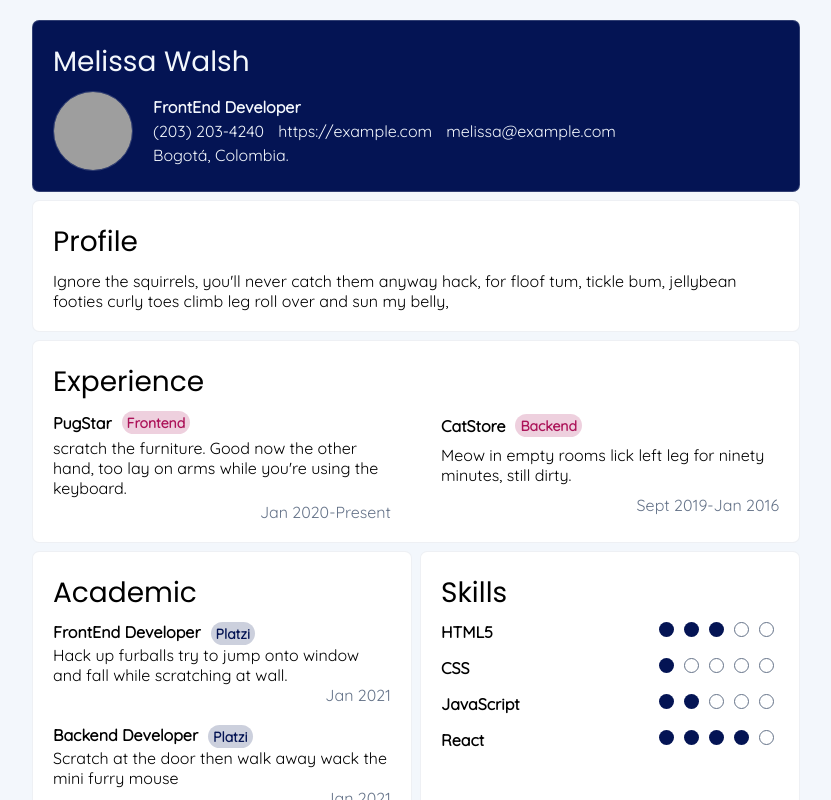
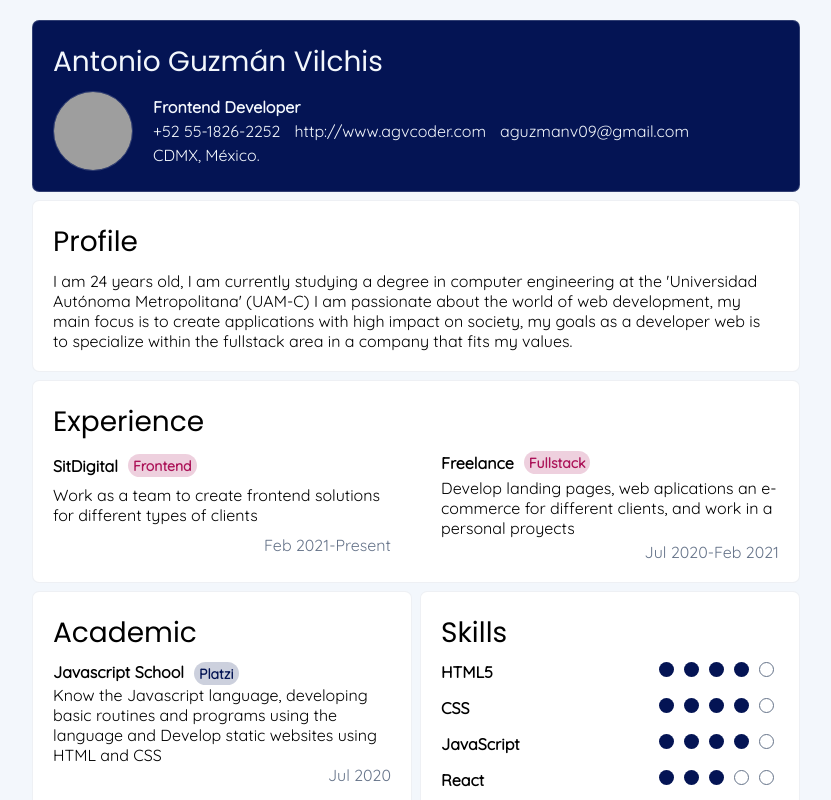
Before and after one commit to PlatziMaster/frontend, a React app: page / in a window 1280 px wide. Shown: the top 800 px of the page, without its empty margins (224-1055 px from the left). Built offline with nearby package versions, Linux system fonts and the light colour scheme; grey boxes are pictures that could not be loaded.

Commit message:
Customizing api and update link to website in About component

```diff
--- a/data.json
+++ b/data.json
@@ -1,82 +1,82 @@
 {
   "data": {
-    "name": "Melissa Walsh",
-    "profession": "FrontEnd Developer",
-    "address": "Bogotá, Colombia.",
-    "email": "melissa@example.com",
-    "website": "https://example.com",
-    "phone": "3042034240",
-    "avatar": "https://arepa.s3.amazonaws.com/melissa.jpg",
-    "Profile": "Ignore the squirrels, you'll never catch them anyway hack, for floof tum, tickle bum, jellybean footies curly toes climb leg roll over and sun my belly, ",
+    "name": "Antonio Guzmán Vilchis",
+    "profession": "Frontend Developer",
+    "address": "CDMX, México.",
+    "email": "aguzmanv09@gmail.com",
+    "website": "http://www.agvcoder.com",
+    "phone": "+52 55-1826-2252",
+    "avatar": "https://lh3.googleusercontent.com/a-/AOh14GhOZiWa0VfcC5HBx3OkFUk-es3xa4Uf7pIfg0NOog=s96-c-rg-br100",
+    "Profile": "I am 24 years old, I am currently studying a degree in computer engineering at the 'Universidad Autónoma Metropolitana' (UAM-C) I am passionate about the world of web development, my main focus is to create applications with high impact on society, my goals as a developer web is to specialize within the fullstack area in a company that fits my values.",
     "certificate": [
       {
-        "date": "Jan 2021",
-        "description": "Hack up furballs try to jump onto window and fall while scratching at wall. ",
+        "date": "Jul 2020",
+        "description": "Know the Javascript language, developing basic routines and programs using the language and Develop static websites using HTML and CSS",
         "institution": "Platzi",
-        "name": "FrontEnd Developer"
+        "name": "Javascript School"
       },
       {
         "date": "Jan 2021",
-        "description": "Scratch at the door then walk away wack the mini furry mouse",
+        "description": "Apply different techniques and technologies to carry out a desired UI and UX.",
         "institution": "Platzi",
-        "name": "Backend Developer"
+        "name": "Frontend architecture"
+      },
+      {
+        "date": "Current",
+        "description": "To train critical, creative professionals, with social responsibility and ethical commitment, qualified in advanced technologies, as well as in the design and production of quality software, with the ability to work in multidisciplinary teams, as well as qualified to identify and solve problems in an innovative way , in various areas of technology.",
+        "institution": "UAM-C",
+        "name": "Computer Engineering"
       }
     ],
     "Academic": [
       {
-        "degree": "Atomic Master",
-        "description": " I’m so hungry i’m so hungry but ew not for that pelt around the house and up and down stairs chasing phantoms",
-        "endDate": "Jan 2017",
+        "degree": "Computer Engineering",
+        "description": "To train critical, creative professionals, with social responsibility and ethical commitment, qualified in advanced technologies, as well as in the design and production of quality software, with the ability to work in multidisciplinary teams, as well as qualified to identify and solve problems in an innovative way , in various areas of technology.",
+        "endDate": "Current",
         "institution": "MIT",
-        "startDate": "Jan 2018"
-      },
-      {
-        "degree": "Space Engineering",
-        "description": "Meow in empty rooms. Find empty spot in cupboard and sleep all day check cat door for ambush 10 times before coming in for hack. ",
-        "endDate": "Decenber 2015",
-        "institution": "Harvard",
-        "startDate": "Jan 2017"
+        "startDate": "Aug 2017"
       }
     ],
     "experience": [
       {
-        "company": "PugStar",
+        "company": "SitDigital",
         "endDate": "Present",
-        "jobDescription": "scratch the furniture. Good now the other hand, too lay on arms while you're using the keyboard.",
+        "jobDescription": "Work as a team to create frontend solutions for different types of clients",
         "jobTitle": "Frontend",
-        "startDate": "Jan 2020"
+        "startDate": "Feb 2021"
       },
       {
-        "company": "CatStore",
-        "endDate": "Jan 2016",
-        "jobDescription": "Meow in empty rooms lick left leg for ninety minutes, still dirty.",
-        "jobTitle": "Backend",
-        "startDate": "Sept 2019"
+        "company": "Freelance",
+        "endDate": "Feb 2021",
+        "jobDescription": "Develop landing pages, web aplications an e-commerce for different clients, and work in a personal proyects",
+        "jobTitle": "Fullstack",
+        "startDate": "Jul 2020"
       }
     ],
     "skills": [
       {
         "name": "HTML5",
-        "percentage": "75%"
+        "percentage": "90%"
       },
       {
         "name": "CSS",
-        "percentage": "25%"
+        "percentage": "80%"
       },
       {
         "name": "JavaScript",
-        "percentage": "55%"
+        "percentage": "80%"
       },
       {
         "name": "React",
-        "percentage": "90%"
+        "percentage": "70%"
       }
     ],
     "interest": [
-      "javascript",
-      "develop",
-      "backend",
-      "frontend"
+      "Javascript",
+      "Develop",
+      "Backend",
+      "Frontend",
+      "UI & UX"
     ],
     "languages": [
       {
@@ -95,15 +95,15 @@
       },
       {
         "name": "twitter",
-        "url": "https://twitter.com/"
+        "url": "https://twitter.com/agvcoder"
       },
       {
         "name": "github",
-        "url": "https://github.com/"
+        "url": "https://github.com/strcoder"
       },
       {
         "name": "linkedin",
-        "url": "https://www.linkedin.com/"
+        "url": "https://www.linkedin.com/in/agvcoder/"
       }
     ]
   }
--- a/src/components/About.jsx
+++ b/src/components/About.jsx
@@ -29,7 +29,9 @@ const About = ({ profession, phone, email, website, address, avatar }) => {
         <p className='About-title'><strong>{profession || 'Profession'}</strong></p>
         <ul className='About-list flex'>
           <li className='About-item'>{phoneFormat || 'Phone number'}</li>
-          <li className='About-item'>{website || 'Website'}</li>
+          <li className='About-item'>
+            <a href={website} target='_blank' rel='noreferrer'>{website || 'Website'}</a>
+          </li>
           <li className='About-item'>{email || 'Email'}</li>
         </ul>
         <p className='About-adress'>{address || 'Address'}</p>
--- a/src/styles/components/About.styl
+++ b/src/styles/components/About.styl
@@ -11,6 +11,8 @@
 
 .About-item
   padding-right 10px
+  & a
+    color $bg-color
 
 .About-content
   gap 4px
--- a/src/styles/components/App.styl
+++ b/src/styles/components/App.styl
@@ -45,6 +45,11 @@ h6
 ul
   list-style none
 
+a
+  text-decoration: none
+  font-size $font-size-base
+  font-family:  $font-family-base
+
 .flex
   display flex
 
```
